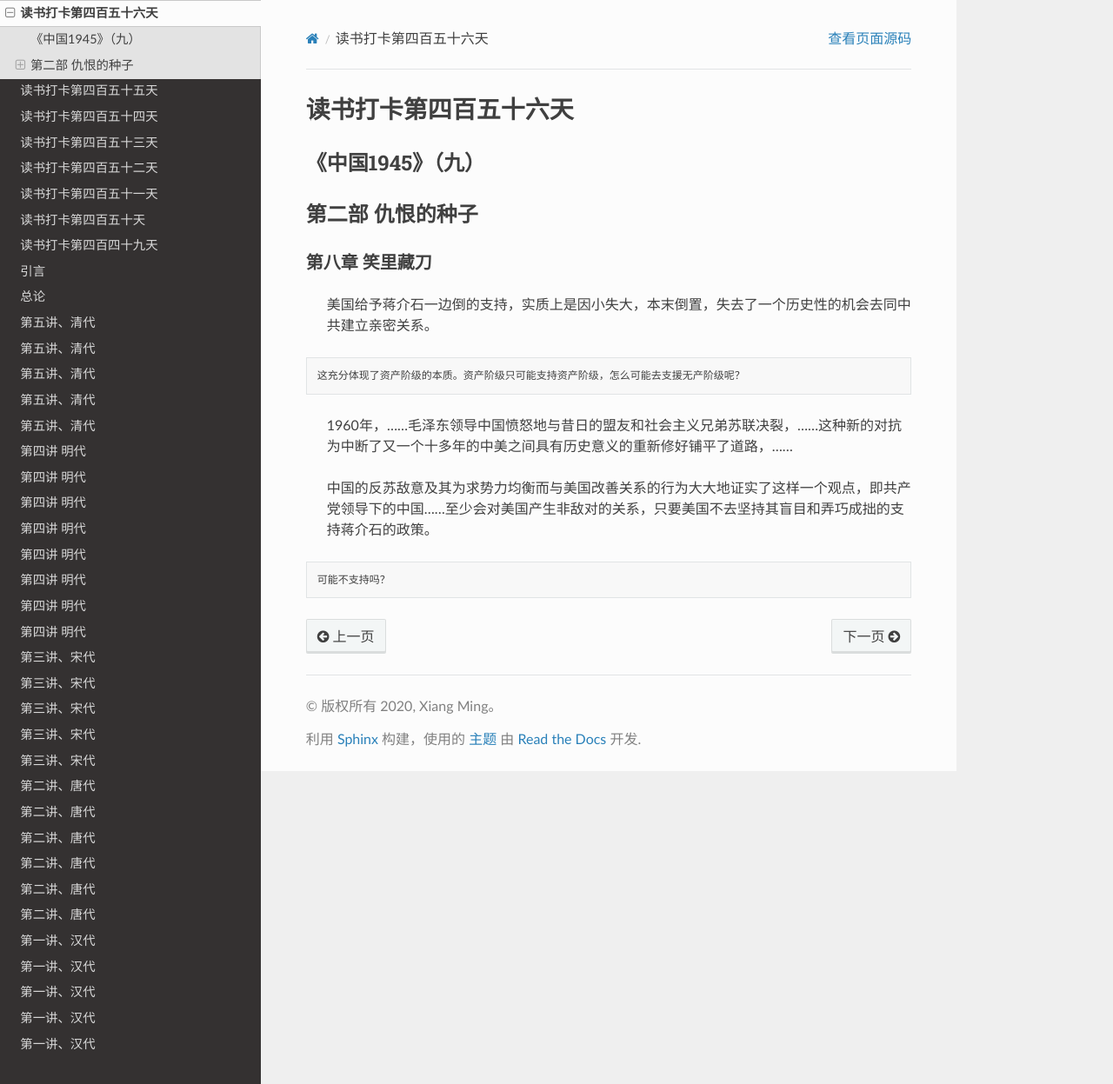
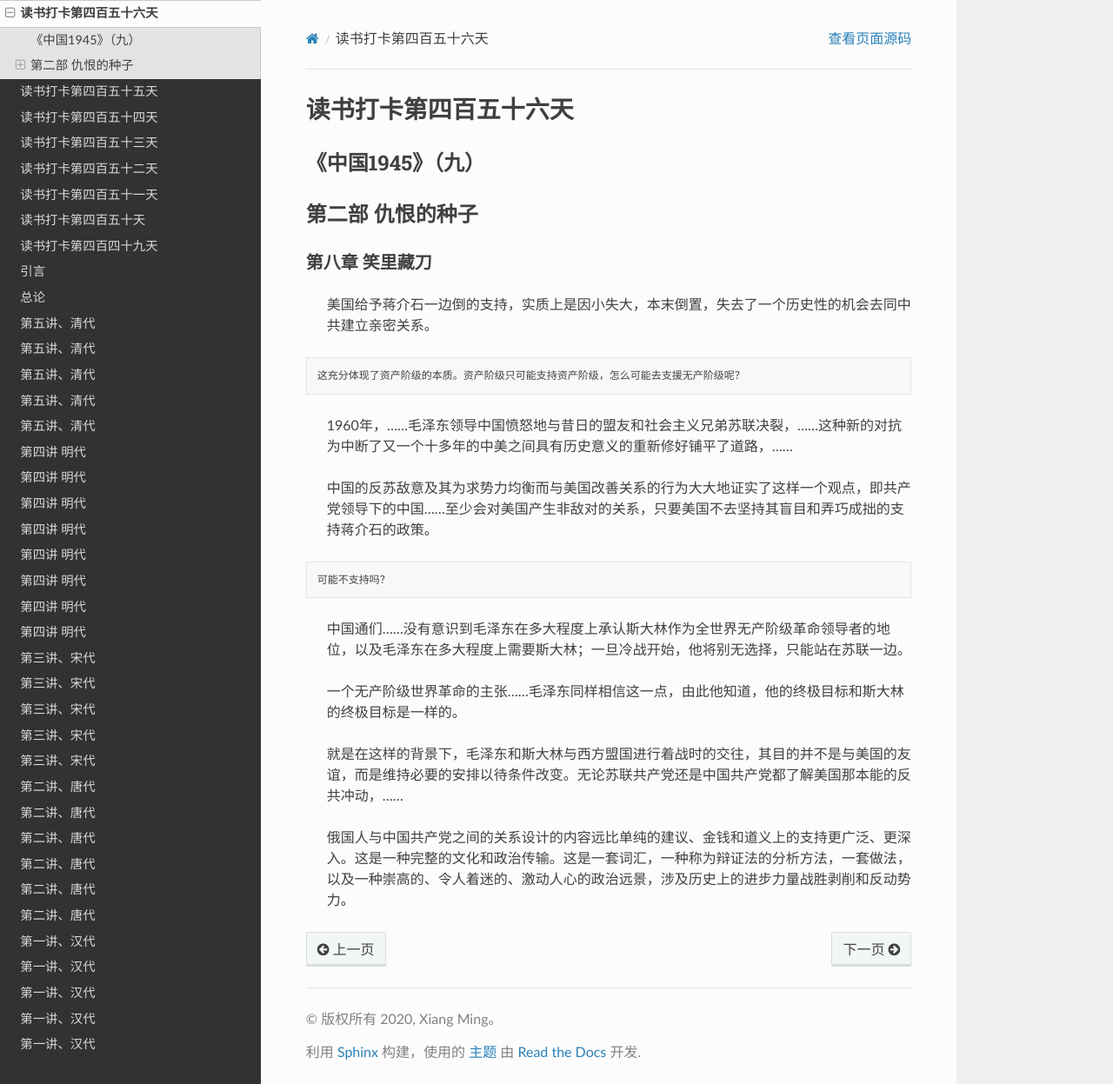
Before and after one commit to xiangming1975/reading, a Sphinx documentation site: the page built from source/2021-10-25.md, in a window 1280 px wide and 1247 px high. Shown: the whole window at 87% size. Built offline with Sphinx 7.4.7 and the Read the Docs theme 2.0.0, drawn with Linux system fonts in a browser that asks for light colours.

Commit message:
中国1945

````diff
--- a/source/2021-10-25.md
+++ b/source/2021-10-25.md
@@ -13,4 +13,12 @@
 ```
 可能不支持吗？
 ```
+> 中国通们……没有意识到毛泽东在多大程度上承认斯大林作为全世界无产阶级革命领导者的地位，以及毛泽东在多大程度上需要斯大林；一旦冷战开始，他将别无选择，只能站在苏联一边。
+
+> 一个无产阶级世界革命的主张……毛泽东同样相信这一点，由此他知道，他的终极目标和斯大林的终极目标是一样的。
+
+> 就是在这样的背景下，毛泽东和斯大林与西方盟国进行着战时的交往，其目的并不是与美国的友谊，而是维持必要的安排以待条件改变。无论苏联共产党还是中国共产党都了解美国那本能的反共冲动，……
+
+> 俄国人与中国共产党之间的关系设计的内容远比单纯的建议、金钱和道义上的支持更广泛、更深入。这是一种完整的文化和政治传输。这是一套词汇，一种称为辩证法的分析方法，一套做法，以及一种崇高的、令人着迷的、激动人心的政治远景，涉及历史上的进步力量战胜剥削和反动势力。
+
 >
````
Also changed, not shown: source/2021-10-26.md (added, +12 -0 lines).
